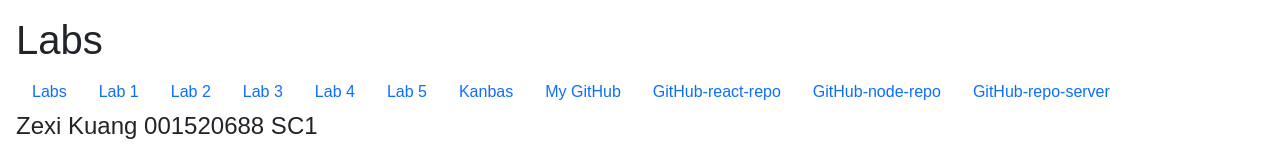
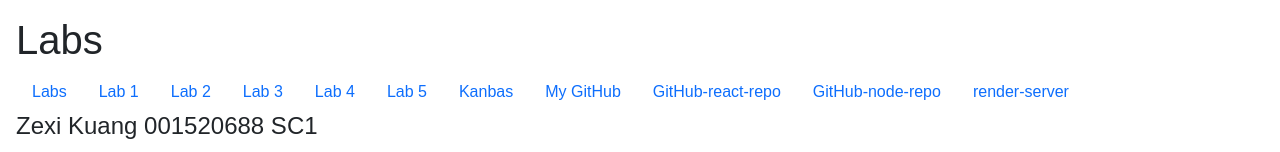
Before and after one commit to zekekwang/kanbas-react-web-app, a React (Create React App) app: page /#/Labs in a window 1280 px wide. Shown: the top 152 px of the page. Built offline with nearby package versions, Linux system fonts and the light colour scheme; no server answers.

Commit message:
completeaddteam2

```diff
--- a/src/Labs/TOC.tsx
+++ b/src/Labs/TOC.tsx
@@ -71,8 +71,8 @@
         </a>
       </li>
       <li className="nav-item">
-        <a id="wd-k" href="https://kanbas-node-server-app-txnk.onrender.com" className="nav-link">
-          GitHub-repo-server
+        <a id="wd-k" href="https://kanbas-node-server-app-a6-h3dh.onrender.com" className="nav-link">
+          render-server
         </a>
       </li>
     </ul>
```
